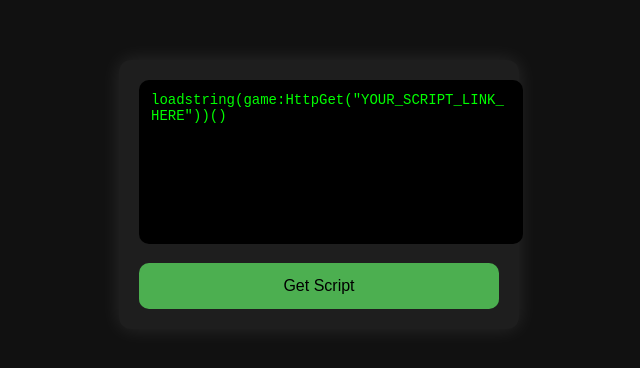
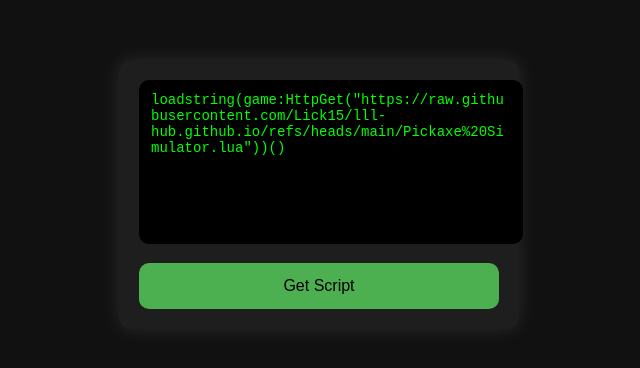
Before and after one commit to Lick15/frontend, a plain HTML site: page index.html in a window 1280 px wide. Shown: the part 206-574 px from the top of the page, without its empty margins (321-961 px from the left). Drawn offline with Linux system fonts and the light colour scheme.

Commit message:
Update index.html

```diff
--- a/index.html
+++ b/index.html
@@ -75,7 +75,7 @@
     <div class="popup" id="popup">Copied!</div>
 
     <div class="container">
-        <textarea id="scriptBox" readonly>loadstring(game:HttpGet("YOUR_SCRIPT_LINK_HERE"))()</textarea>
+        <textarea id="scriptBox" readonly>loadstring(game:HttpGet("https://raw.githubusercontent.com/Lick15/lll-hub.github.io/refs/heads/main/Pickaxe%20Simulator.lua"))()</textarea>
 
         <!-- ปุ่มใหม่: อยู่ล่างกล่องข้อความ และกดทีเดียวก็อปเลย -->
         <button id="copyBtn">Get Script</button>
```
